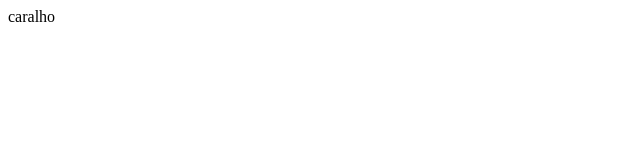
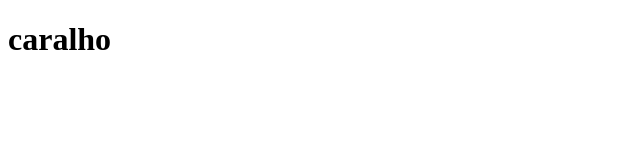
Before and after one commit to gustavosimaober/meu-site, a plain HTML site: page index.html in a window 1280 px wide. Shown: the whole page, without its empty margins (0-640 px from the left). Drawn offline with Linux system fonts and the light colour scheme.

Commit message:
nao sei, e se eu...

```diff
--- a/index.html
+++ b/index.html
@@ -7,7 +7,7 @@
     <link rel="stylesheet" href="style.css">
 </head>
 <header>
-caralho
+<h1>caralho</h1>
 
 </header>
 <body>
```
